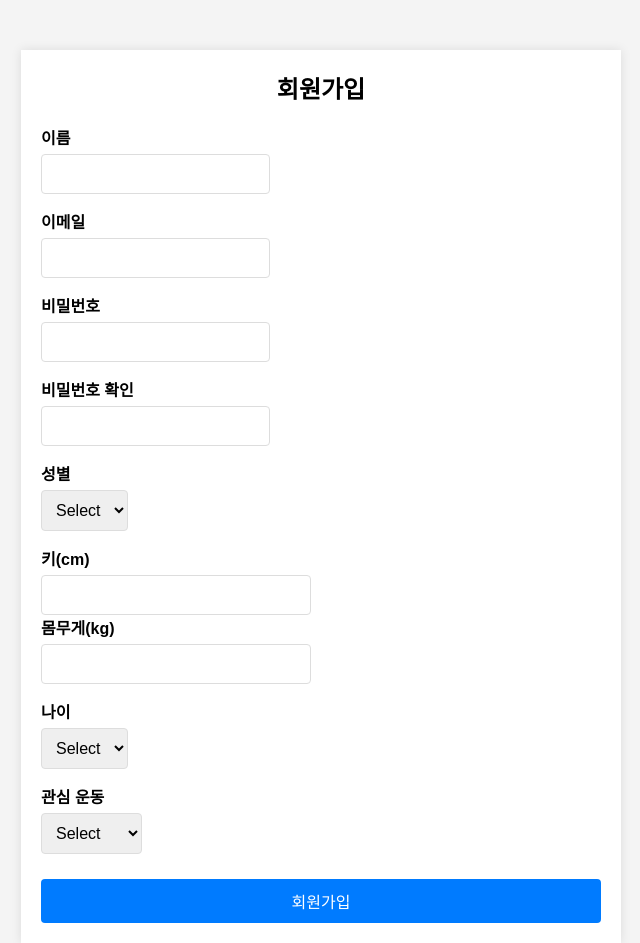
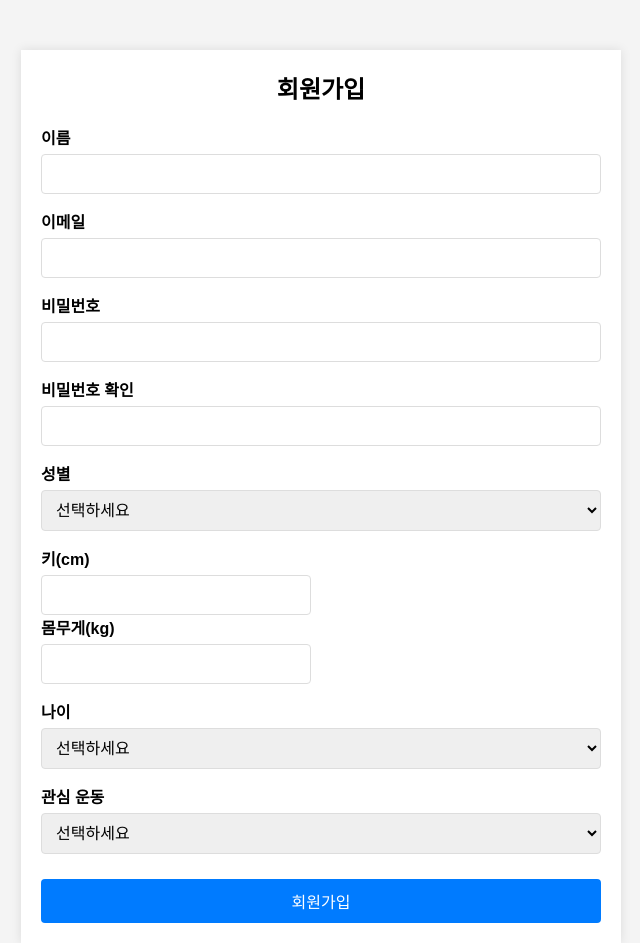
Before and after one commit to StarlightSSM/work-ssm, a React (Create React App) app: page /signUp in a window 1280 px wide. Shown: the whole page, without its empty margins (319-959 px from the left). Built offline with nearby package versions, Linux system fonts and the light colour scheme.

Commit message:
로그인 회원가입 일부 수정

```diff
--- a/src/myPage/components/FormInput.js
+++ b/src/myPage/components/FormInput.js
@@ -1,10 +1,15 @@
 import React from 'react';
 
-const FormInput = ({ label, type, name, value, onChange, required }) => (
-  <div>
-    <label>{label}</label>
-    <input type={type} name={name} value={value} onChange={onChange} required={required} />
-  </div>
-);
+const FormInput = ({ type, name, value, onChange, required }) => {
+  return (
+    <input
+      type={type}
+      name={name}
+      value={value}
+      onChange={onChange}
+      required={required}
+    />
+  );
+};
 
 export default FormInput;
--- a/src/myPage/components/FormSelect.js
+++ b/src/myPage/components/FormSelect.js
@@ -1,17 +1,16 @@
 import React from 'react';
 
-const FormSelect = ({ label, name, value, onChange, options, required }) => (
-  <div>
-    <label>{label}</label>
+const FormSelect = ({ name, value, onChange, options, required }) => {
+  return (
     <select name={name} value={value} onChange={onChange} required={required}>
-      <option value="">Select</option>
+      <option value="">선택하세요</option>
       {options.map((option) => (
         <option key={option.value} value={option.value}>
           {option.label}
         </option>
       ))}
     </select>
-  </div>
-);
+  );
+};
 
 export default FormSelect;
--- a/src/myPage/components/SignupForm.js
+++ b/src/myPage/components/SignupForm.js
@@ -2,10 +2,7 @@ import React, { useState } from 'react';
 import FormInput from '../components/FormInput';
 import FormSelect from '../components/FormSelect';
 import '../styles.css';
-
-// 회원가입 후 데이터베이스 연동을 위한 라이브러리 가져오기
-import axios from "axios";
-import { height } from '@mui/system';
+import axios from 'axios';
 
 const SignupForm = () => {
   const [formData, setFormData] = useState({
@@ -55,24 +52,22 @@ const SignupForm = () => {
 
   const handleSignup = async (e) => {
     e.preventDefault();
+    console.log('회원가입 버튼이 클릭되었습니다.'); // 디버깅을 위한 콘솔 로그
+
+    if (Object.values(errors).some(error => error)) {
+      console.log('폼 유효성 검사 실패'); // 디버깅을 위한 콘솔 로그
+      return;
+    }
+
     try {
-      if (Object.values(errors).some(error => error)) {
-        return;
-      }
+      const { name, email, password, gender, height, weight, age, interest } = formData;
       const response = await axios.post('http://localhost:3001/auth/register', {
-        username,
-        email,
-        password,
-        gender,
-        height,
-        weight,
-        age,
-        interest
+        name, email, password, gender, height, weight, age, interest
       });
       console.log('회원가입 성공!', formData);
       console.log(response.data);
     } catch (error) {
-      console.error("Error 회원가입 실패");
+      console.error('Error 회원가입 실패', error);
     }
   };
 
```
